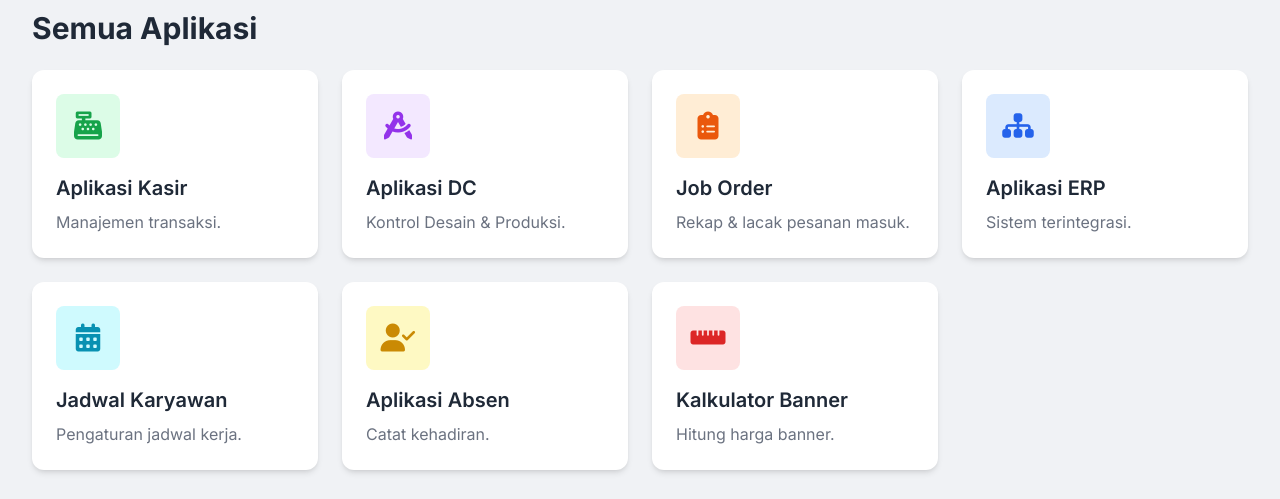
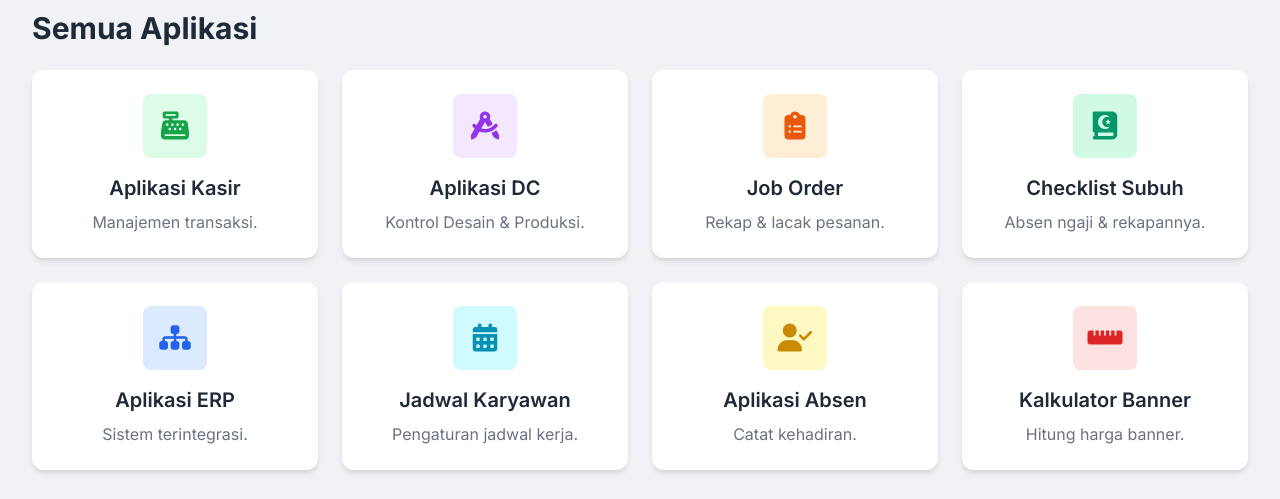
Before and after one commit to bramprinting/bramprinting.github.io, a plain HTML site: page index.html in a window 1280 px wide. Shown: the part 310-809 px from the top of the page. Drawn offline with nearby package versions, Linux system fonts and the light colour scheme; no server answers.

Commit message:
Update index.html jihad

```diff
--- a/index.html
+++ b/index.html
@@ -20,6 +20,7 @@
             transition: transform 0.2s ease-in-out, box-shadow 0.2s ease-in-out;
             display: flex;
             flex-direction: column;
+            text-align: center; /* Rata tengah untuk teks */
         }
         .app-card:hover {
             transform: translateY(-5px);
@@ -30,6 +31,8 @@
             color: inherit;
             display: flex;
             flex-direction: column;
+            align-items: center; /* Rata tengah untuk ikon */
+            justify-content: center;
             flex-grow: 1;
         }
         .app-icon {
@@ -91,7 +94,17 @@
                             <i class="fas fa-clipboard-list"></i>
                         </div>
                         <h3 class="text-xl font-semibold mb-2">Job Order</h3>
-                        <p class="text-gray-500">Rekap & lacak pesanan masuk.</p>
+                        <p class="text-gray-500">Rekap & lacak pesanan.</p>
+                    </a>
+                </div>
+                <!-- Checklist Subuh -->
+                <div class="app-card">
+                    <a href="https://bramprinting.github.io/jihadsubuhbram/" target="_blank" rel="noopener noreferrer" class="block p-6">
+                        <div class="app-icon bg-emerald-100 text-emerald-600 mb-4">
+                            <i class="fas fa-book-quran"></i>
+                        </div>
+                        <h3 class="text-xl font-semibold mb-2">Checklist Subuh</h3>
+                        <p class="text-gray-500">Absen ngaji & rekapannya.</p>
                     </a>
                 </div>
                 <!-- Aplikasi ERP -->
```
